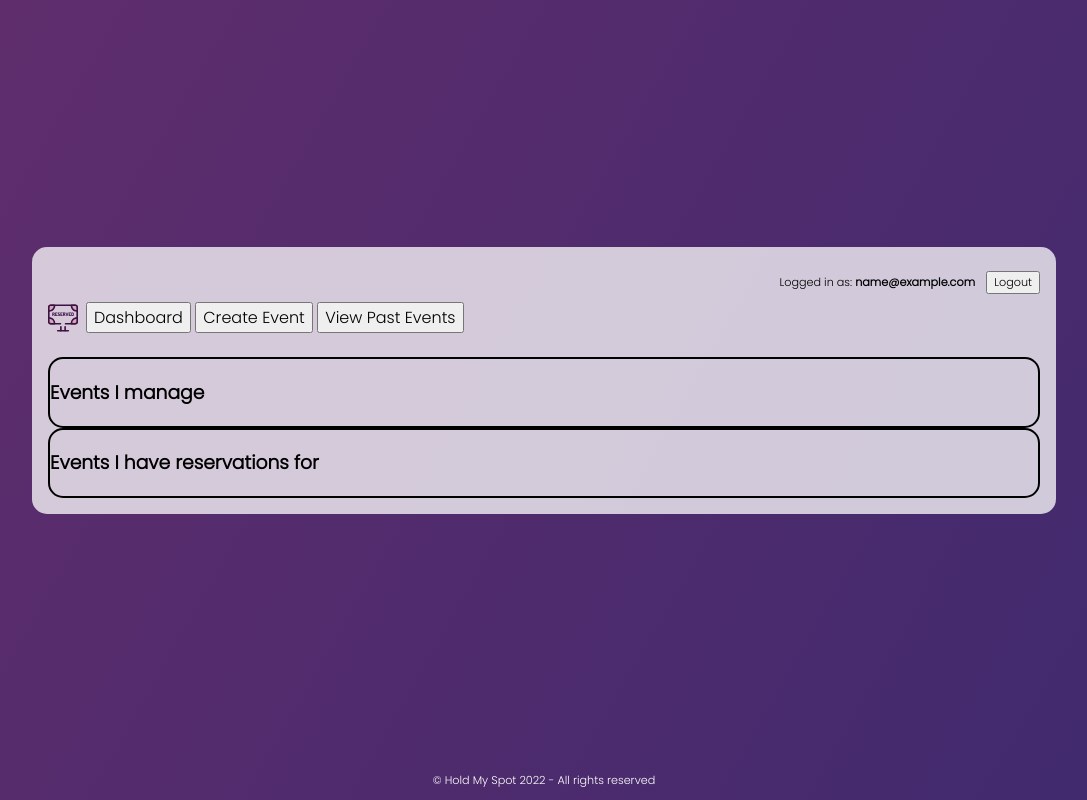
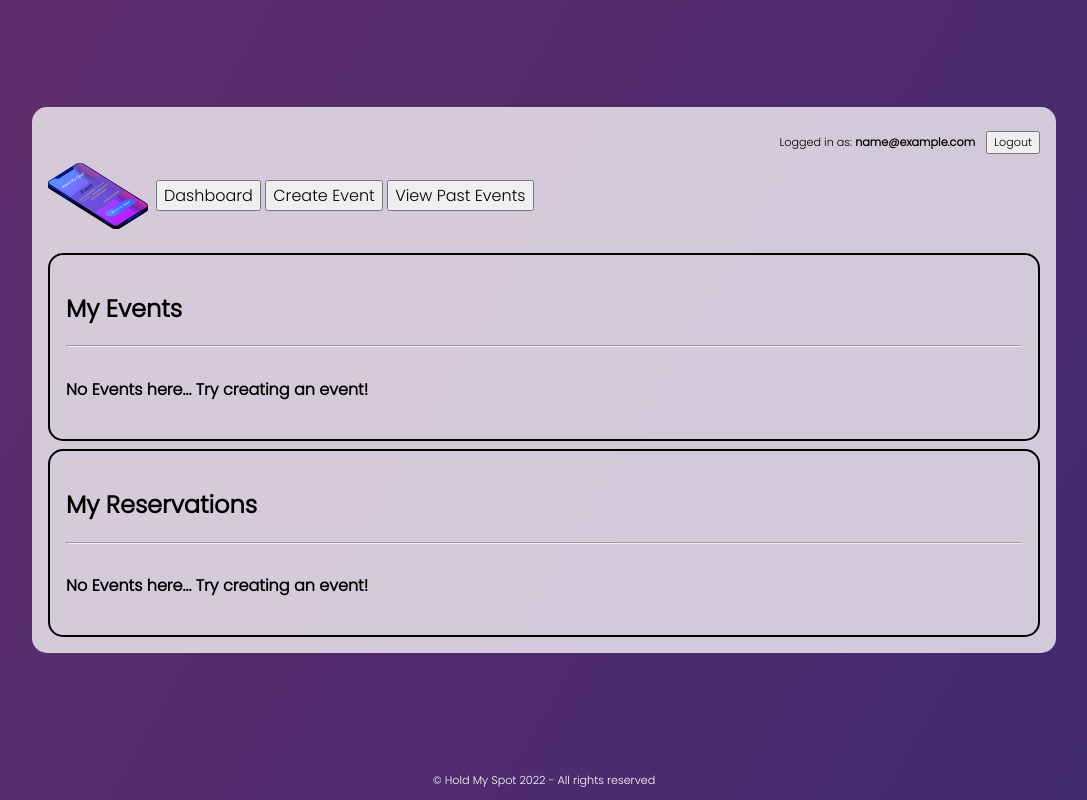
Before and after one commit to franz-net/hold-my-spot, a Flask app: page /dashboard in a window 1280 px wide. Shown: the whole page, without its empty margins (96-1183 px from the left). Run offline with Flask 2, Linux system fonts and the light colour scheme; the visitor is signed in with stand-in values (Sample User, id 1); data that the repository does not hold is empty; some libraries are stand-ins or nearby versions.

Commit message:
added styling to dashboard

```diff
--- a/models/events.py
+++ b/models/events.py
@@ -1,4 +1,7 @@
 from database import sql_select, sql_write
+
+DATE_FORMAT = "%m/%d/%Y"
+TIME_FORMAT = "%H:%M:%S"
 
 #Create event
 def add_event(title, description, event_date, event_time, address, capacity):
@@ -12,6 +15,8 @@ def get_event_by_id(eventid):
     query = "select * from events where id = %s"
     event = sql_select(query, [eventid])
     if len(event) > 0:
+        event[0]['event_date'] = event[0]['event_date'].strftime(DATE_FORMAT)
+        event[0]['event_time'] = event[0]['event_time'].strftime(TIME_FORMAT)
         return event[0]
     else:
         return None
@@ -72,12 +77,18 @@ def check_event_capacity(eventid):
 def get_events_by_attendee(userid):
     query = "select e.id, e.title, e.description, e.event_date, e.event_time, e.address, e.capacity from event_attendees ea join events e on ea.event_id = e.id where ea.user_id = %s;"
     events = sql_select(query, [userid])
+    for row in events:
+        row['event_date'] = row['event_date'].strftime(DATE_FORMAT)
+        row['event_time'] = row['event_time'].strftime(TIME_FORMAT)
     return events
 
 #Return list of events by admin
 def get_events_by_admin(userid):
     query = "select e.id, e.title, e.description, e.event_date, e.event_time, e.address, e.capacity from event_admins ea join events e on ea.event_id = e.id where ea.user_id = %s;"
     events = sql_select(query, [userid])
+    for row in events:
+        row['event_date'] = row['event_date'].strftime(DATE_FORMAT)
+        row['event_time'] = row['event_time'].strftime(TIME_FORMAT)
     return events
 
 #Return list of attendees by eventid
--- a/static/app.css
+++ b/static/app.css
@@ -242,13 +242,60 @@ button {
 }
 
 .logo-mini {
-    max-width: 30px;
-    max-height: 30px;
+    max-width: 100px;
+    max-height: 66px;
+}
+
+.events-container {
+    border-radius: 15px;
+    border: 2px solid black;
+    padding: 1em;
 }
 
 .event-list {
-    border-radius: 15px;
-    border: 2px solid black;
+    overflow: auto;
+    max-height: 50%;
 }
 
+.event-item {
+    display: flex;
+    flex-direction: column;
+    border-bottom: 1px dashed rgb(72, 69, 69);;
+}
+
+.title-row {
+    display: flex;
+    justify-content: flex-start;
+    align-items: center;
+    gap: 2em;
+}
+
+.details-row {
+    display: grid;
+    grid-template-columns: 1fr 1fr 1fr;
+}
+
+.event-item p {
+    margin:5px;
+}
+
+.item-column {
+    display: flex;
+    flex-direction: column;
+    justify-content: center;
+}
+
+.item-title {
+    font-size: 1.3em;
+}
+
+.item-description {
+    font-size: 1em;
+}
+
+.item-label {
+    color: rgb(72, 69, 69);
+}
+
+
 /* --------------*/
--- a/templates/base.html
+++ b/templates/base.html
@@ -17,7 +17,7 @@
                 {% endif %}
             </div>
             <div class="link-bar">
-                <img class="logo-mini" src="../static/assets/reserved-logo.svg">
+                <img class="logo-mini" src="../static/assets/logo-small.png">
                 <nav>
                     <a href="/dashboard"><button>Dashboard</button></a>
                     <a href="/events/create"><button>Create Event</button></a>
--- a/templates/dashboard.html
+++ b/templates/dashboard.html
@@ -1,19 +1,115 @@
 {% extends "base.html" %}
 {% block content %}
-    <div class="sub-content">
+
+    <div class="events-container">
+        <h2> My Events </h2>
+        <hr/>
         <div class="event-list">
-            <h3> Events I manage </h3>
-                {% for i in admin_events %}
-                    {{ i }}
+            {% if admin_events | length > 0 %}
+
+                {% for i in admin_events|sort(attribute='event_date') %}
+                    <div class="event-item">
+
+                        <div class="title-row">
+                            <a class="item-title" href="/event/admin/{{ i['id'] }}"><strong>{{ i['title'] }}</strong></a>
+                            <p>
+                                <span class="item-description">{{ i['description'] }}</span>
+                            </p>
+                        </div>
+
+                        <div class="details-row">
+
+                            <div class="item-column">
+                                <p>
+                                    <span class='item-label'>Date: </span>
+                                    <span class="item-value">{{ i['event_date'] }}</span>
+                                </p>
+                                <p>
+                                    <span class='item-label'>Time: </span>
+                                    <span class="item-value">{{ i['event_time'] }}</span>
+                                </p>
+                            </div>
+
+                            <div class="item-column">
+                                <p>
+                                    <span class='item-label'>Capacity: </span>
+                                    <span class="item-value">{{ i['capacity'] }}</span>
+                                </p>
+                                <p>
+                                    <span class='item-label'>Address: </span>
+                                    <span class="item-value">{{ i['address'] }}</span>
+                                </p>
+                            </div>
+
+                            <div class="item-column">
+                                <p>
+                                    <a href="/event/admin/{{ i['id'] }}"><button>Manage Event</button></a>
+                                </p>
+                                <p>
+                                    <a href="/event/delete/{{ i['id'] }}"><button>Delete Event</button></a>
+                                </p>
+                            </div>
+                        </div>
+
+                    </div>
                 {% endfor %}
+            {% else %}
+                    <h4>No Events here... Try creating an event!</h4>
+            {% endif %}
         </div>
+    </div>
 
+    <div class="events-container">
+        <h2> My Reservations </h2>
+        <hr/>
         <div class="event-list">
-            <h3> Events I have reservations for </h3>
-                {% for i in attendee_events %}
-                    {{ i }}
+            {% if atendee_events | length > 0 %}
+                {% for i in attendee_events|sort(attribute='event_date') %}
+                    <div class="event-item">
+
+                        <div class="title-row">
+                            <a class="item-title" href="/reservation/{{ i['id'] }}"><strong>{{ i['title'] }}</strong></a>
+                            <p>
+                                <span class="item-description">{{ i['description'] }}</span>
+                            </p>
+                        </div>
+
+                        <div class="details-row">
+
+                            <div class="item-column">
+                                <p>
+                                    <span class='item-label'>Date: </span>
+                                    <span class="item-value">{{ i['event_date'] }}</span>
+                                </p>
+                                <p>
+                                    <span class='item-label'>Time: </span>
+                                    <span class="item-value">{{ i['event_time'] }}</span>
+                                </p>
+                            </div>
+
+                            <div class="item-column">
+                                <p>
+                                    <span class='item-label'>Address: </span>
+                                    <span class="item-value">{{ i['address'] }}</span>
+                                </p>
+                            </div>
+
+                            <div class="item-column">
+                                <p>
+                                    <a href="/reservation/{{ i['id'] }}"><button>View Reservation</button></a>
+                                </p>
+                                <p>
+                                    <a href="/reservation/delete/{{ i['id'] }}"><button>Cancel Reservation</button></a>
+                                </p>
+                            </div>
+                        </div>
+
+                    </div>
                 {% endfor %}
+            {% else %}
+                <h4>No Events here... Try creating an event!</h4>
+            {% endif %}
         </div>
+    </div>
 
-    </div>
 {% endblock %}
--- a/templates/index.html
+++ b/templates/index.html
@@ -18,7 +18,7 @@
         </header>
         <section>
             <div class="landing-section">
-                <img src="../static/assets/queue.svg" alt="queue"/>
+                <img src="../static/assets/logo.svg" alt="queue"/>
                 <p>Create your recurring event or class and we'll handle the attendees on your behalf</p>
             </div>
 
```
Also changed, not shown: static/assets/logo-small.png (added), static/assets/logo.svg (added), static/assets/qr_reservation.svg (deleted), static/assets/reserved-logo.svg (deleted).
